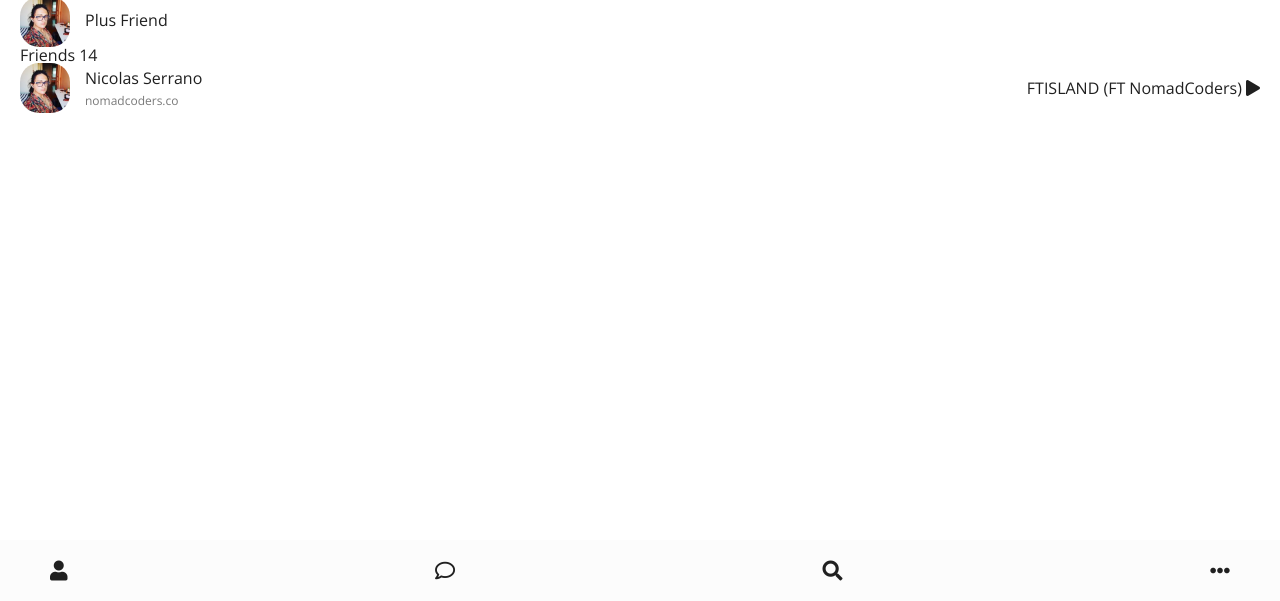
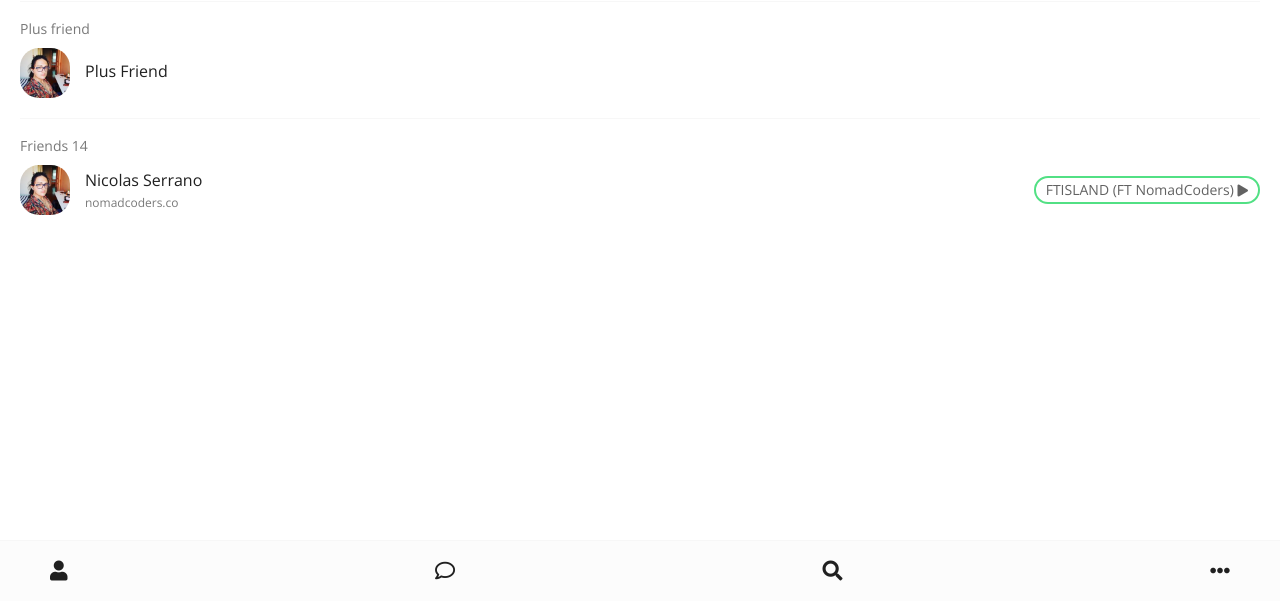
Before and after one commit to Ratchet777/kakao-clone-v2, a plain HTML site: page friends.html in a window 1280 px wide. Shown: the part 199-800 px from the top of the page. Drawn offline with nearby package versions, Linux system fonts and the light colour scheme.

Commit message:
Friends Screen

```diff
--- a/css/friend.css
+++ b/css/friend.css
@@ -45,3 +45,18 @@
 .friend .chat__timestamp {
   font-size: 12px;
 }
+
+.friend .friend__now-listening {
+  border: 2px solid #52e084;
+  padding: 5px 10px;
+  border-radius: 15px;
+  font-size: 14px;
+}
+
+.friend__now-listening span {
+  opacity: 0.7;
+}
+
+.friend__now-listening i {
+  font-size: 12px;
+}
--- /dev/null
+++ b/css/friends.css
@@ -0,0 +1,13 @@
+.friends .friends__plus {
+  padding: 20px 0px;
+  border-top: 1px solid #f7f7f7;
+  border-bottom: 1px solid #f7f7f7;
+  margin: 20px 0px;
+}
+
+.friends__plus .friends__title,
+.friends__list .friends__title {
+  font-size: 14px;
+  opacity: 0.6;
+  margin-bottom: 12px;
+}
--- a/css/nav-bar.css
+++ b/css/nav-bar.css
@@ -5,7 +5,7 @@
   padding: 20px 50px;
   left: 0px;
   bottom: 0px;
-  border-top: 1px solid #fcfcfc;
+  border-top: 1px solid #f7f7f7;
 }
 
 .nav .nav__list {
--- a/css/styles.css
+++ b/css/styles.css
@@ -4,6 +4,7 @@
 @import "header.css";
 @import "nav-bar.css";
 @import "friend.css";
+@import "friends.css";
 
 * {
   box-sizing: border-box;
```
